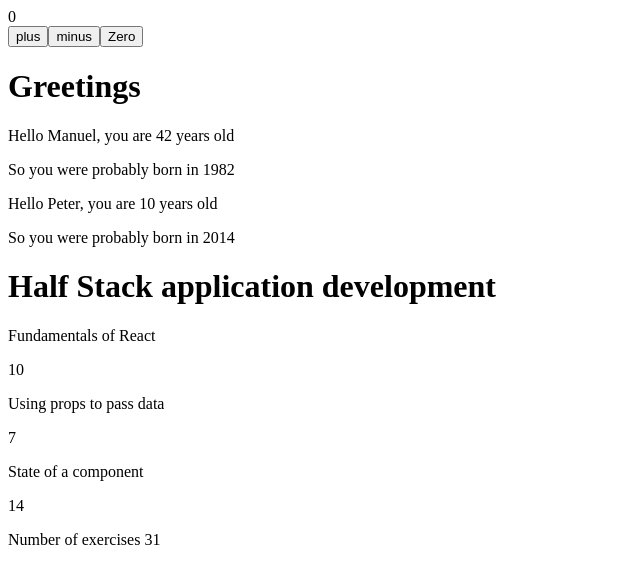
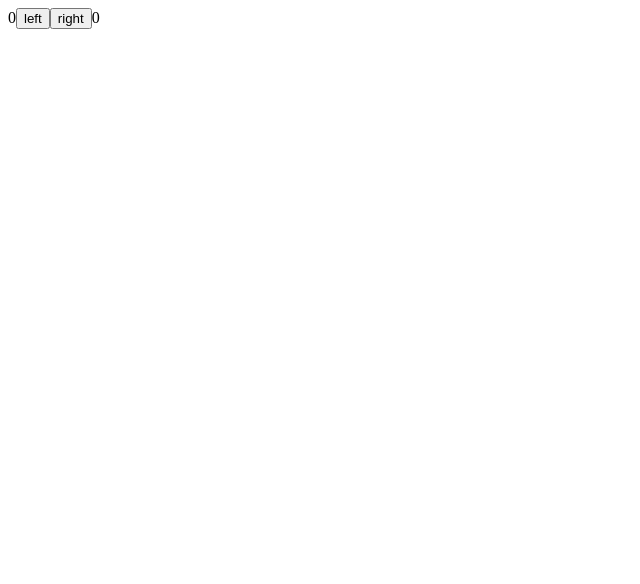
Before and after one commit to alexsamboy/fullstackopen, a React app in the folder part1/courseinfo/: page / in a window 1280 px wide. Shown: the top 584 px of the page, without its empty margins (0-640 px from the left). Built offline with nearby package versions, Linux system fonts and the light colour scheme; the HTML template or start-up script is replaced by a standard one.

Commit message:
Estado complejo

```diff
--- a/part1/courseinfo/src/App.jsx
+++ b/part1/courseinfo/src/App.jsx
@@ -43,7 +43,7 @@
 
 const Button = ({onClick, text}) => <button onClick={onClick}>{text}</button>
 
-const App = () => {
+/*const App = () => {
   const [ counter, setCounter ] = useState(0)
   console.log('rendering with counter value', counter)
 
@@ -100,6 +100,27 @@
       <Total parts1={course.parts[0].exercises} parts2={course.parts[1].exercises} parts3={course.parts[2].exercises} />
     </div>
   );
-};
+};*/
+
+const App = () => {
+  const [clicks, setClicks] = useState({
+    left: 0, right: 0
+  })
+
+  const handleLeftClick = () =>
+  setClicks({ ...clicks, left: clicks.left + 1 })
+
+const handleRightClick = () =>
+  setClicks({ ...clicks, right: clicks.right + 1 })
+
+  return (
+    <div>
+      {clicks.left}
+      <button onClick={handleLeftClick}>left</button>
+      <button onClick={handleRightClick}>right</button>
+      {clicks.right}
+    </div>
+  )
+}
 
 export default App;
```
